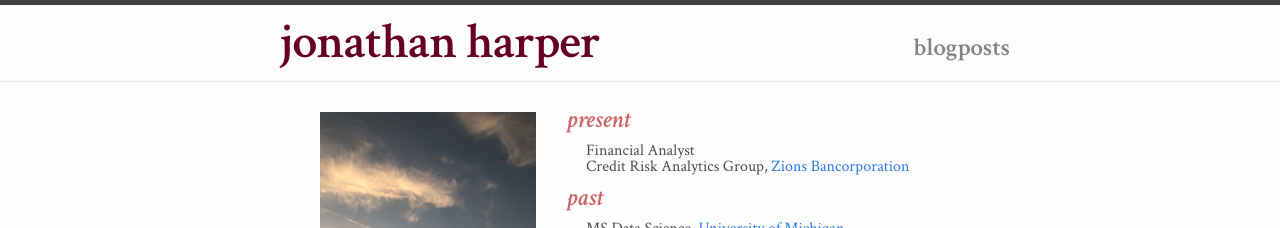
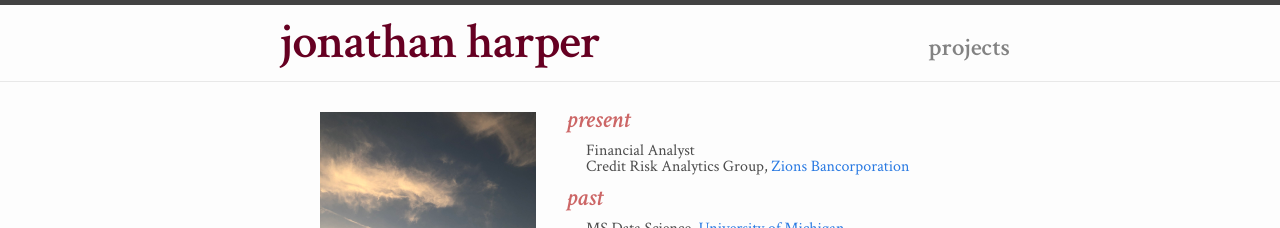
Before and after one commit to jonathanharper3/jonathanharper3.github.io, a Jekyll site: the page built from index.html, in a window 1280 px wide. Shown: the top 228 px of the page. Built offline with Jekyll 4.4.1, drawn with Linux system fonts in a browser that asks for light colours; nearby versions of some CDN libraries.

Commit message:
Update header.html

```diff
--- a/_includes/header.html
+++ b/_includes/header.html
@@ -17,7 +17,7 @@
       <!-- <div class="trigger"> -->
       <!--<a class="page-link" href="/research">research</a> -->
 <!--       <a class="page-link" href="/recreation">recreation</a> -->
-      <a class="page-link" href="/posts">blogposts</a>
+      <a class="page-link" href="/posts">projects</a>
 
         <!-- {% for my_page in site.pages %}
           {% if my_page.title %}
```
